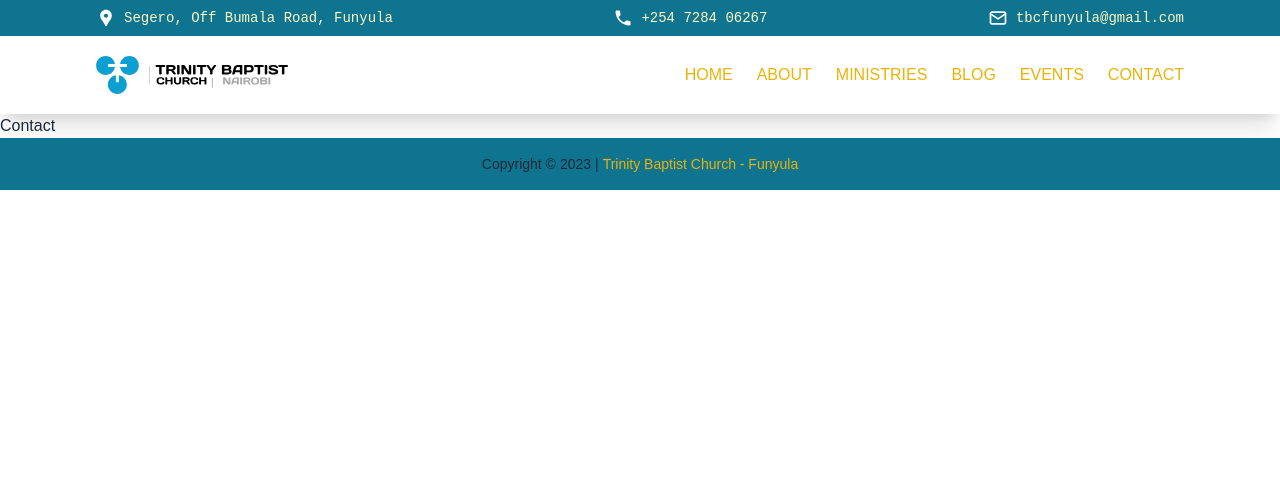
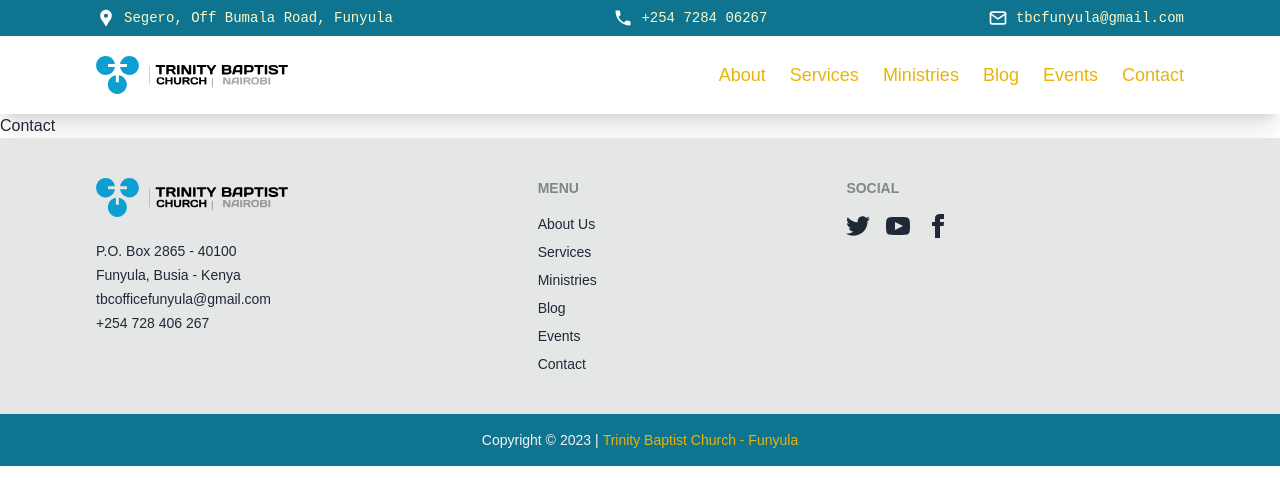
Before and after one commit to Andrew-Ochieng/tbc, a React (Vite) app: page /contact in a window 1280 px wide. Shown: the top 504 px of the page. Built offline with nearby package versions, Linux system fonts and the light colour scheme.

Commit message:
feat: add main-footer

```diff
--- a/src/App.jsx
+++ b/src/App.jsx
@@ -9,6 +9,7 @@
 import Home from './pages/Home'
 import Ministries from './pages/Ministries'
 import TopNav from './components/TopNav'
+import Services from './pages/Services'
 
 function App() {
 
@@ -20,6 +21,7 @@
         <Routes>
           <Route path='/' element={ <Home /> } />
           <Route path='/about' element={ <About /> } />
+          <Route path='/services' element={ <Services /> } />
           <Route path='/ministries' element={ <Ministries />} />
           <Route path='/blog' element={ <Blog /> } />
           <Route path='/events' element={ <Events /> } />
--- a/src/components/Footer.jsx
+++ b/src/components/Footer.jsx
@@ -8,15 +8,45 @@
   return (
     <>
       <div className="">
-        <footer>
-          <div className="md:px-24 px-6 md:py-4 py-2 flex justify-center text-center bg-cyan-700 md:text-sm text-xs">
+        <div>
+          <footer className="md:px-24 px-6 bg-base-300 footer p-10 text-base-content">
+            <div>
+              <div className="md:w-48 w-32">
+                <img src="tbc-nrb.svg" alt="" />
+              </div>
+              <div className="space-y-1 md:mt-4 mt-2 md:">
+                <p>P.O. Box 2865 - 40100</p>
+                <p>Funyula, Busia - Kenya</p>
+                <p>tbcofficefunyula@gmail.com</p>
+                <p>+254 728 406 267</p>
+              </div>
+            </div>
+            <div>
+              <span className="footer-title">Menu</span>
+              <Link to='/about' className="link link-hover">About Us</Link>
+              <Link to='/Services' className="link link-hover">Services</Link>
+              <Link to='/' className="link link-hover">Ministries</Link>
+              <Link to='/' className="link link-hover">Blog</Link>
+              <Link to='/' className="link link-hover">Events</Link>
+              <Link to='/' className="link link-hover">Contact</Link>
+            </div>
+            <div>
+              <span className="footer-title">Social</span>
+              <div className="grid grid-flow-col gap-4">
+                <Link><svg xmlns="http://www.w3.org/2000/svg" width="24" height="24" viewBox="0 0 24 24" className="fill-current"><path d="M24 4.557c-.883.392-1.832.656-2.828.775 1.017-.609 1.798-1.574 2.165-2.724-.951.564-2.005.974-3.127 1.195-.897-.957-2.178-1.555-3.594-1.555-3.179 0-5.515 2.966-4.797 6.045-4.091-.205-7.719-2.165-10.148-5.144-1.29 2.213-.669 5.108 1.523 6.574-.806-.026-1.566-.247-2.229-.616-.054 2.281 1.581 4.415 3.949 4.89-.693.188-1.452.232-2.224.084.626 1.956 2.444 3.379 4.6 3.419-2.07 1.623-4.678 2.348-7.29 2.04 2.179 1.397 4.768 2.212 7.548 2.212 9.142 0 14.307-7.721 13.995-14.646.962-.695 1.797-1.562 2.457-2.549z"></path></svg></Link>
+                <Link><svg xmlns="http://www.w3.org/2000/svg" width="24" height="24" viewBox="0 0 24 24" className="fill-current"><path d="M19.615 3.184c-3.604-.246-11.631-.245-15.23 0-3.897.266-4.356 2.62-4.385 8.816.029 6.185.484 8.549 4.385 8.816 3.6.245 11.626.246 15.23 0 3.897-.266 4.356-2.62 4.385-8.816-.029-6.185-.484-8.549-4.385-8.816zm-10.615 12.816v-8l8 3.993-8 4.007z"></path></svg></Link>
+                <Link><svg xmlns="http://www.w3.org/2000/svg" width="24" height="24" viewBox="0 0 24 24" className="fill-current"><path d="M9 8h-3v4h3v12h5v-12h3.642l.358-4h-4v-1.667c0-.955.192-1.333 1.115-1.333h2.885v-5h-3.808c-3.596 0-5.192 1.583-5.192 4.615v3.385z"></path></svg></Link>
+              </div>
+            </div>
+          </footer>
+          <div className="md:px-24 px-6 md:py-4 py-2 flex justify-center text-center bg-cyan-700 md:text-sm text-xs text-gray-100">
             <p>
               Copyright ©
               <span className="pl-1 ">{year}</span> |
               <Link className="pl-1 text-yellow-500">Trinity Baptist Church - Funyula</Link>
             </p>
           </div>
-        </footer>
+        </div>
       </div>
 
     </>
--- a/src/components/Navbar.jsx
+++ b/src/components/Navbar.jsx
@@ -6,8 +6,8 @@
   const [open, setOpen] = useState(false);
 
     const navLinks = [
-        {id: 1,name: "Home", route: "/"},
-        {id: 2,name: "About", route: "/about"},
+        {id: 1,name: "About", route: "/about"},
+        {id: 2,name: "Services", route: "/services"},
         {id: 3,name: "Ministries", route: "/ministries"},
         {id: 4,name: "Blog", route: "/blog"},
         {id: 5,name: "Events", route: "/events"},
@@ -29,9 +29,9 @@
               </div>
 
               <div className='md:flex hidden text-yellow-500'>
-                  <ul className="md:flex items-center font-medium uppercase lg:space-x-6 md:space-x-4">
+                  <ul className="md:flex items-center font-medium lg:space-x-6 md:space-x-4">
                       {navLinks.map((nav) => (
-                          <li key={nav.id} className="navlink md:my-0 my-2">
+                          <li key={nav.id} className="navlink md:my-0 my-2 md:text-lg">
                               <Link to={nav.route}>
                                   {nav.name}
                               </Link>
@@ -42,7 +42,7 @@
           </div>
 
           {/* mobile-version */}
-          <div className={`${open ? "left-0 " : "left-[-100%]"} sm:hidden absolute top-0 right-0 bottom-0  space-y-8 py-6 px-8 w-full h-screen duration-300 ease-in-out bg-cyan-700 opacity-95`}>
+          <div className={`${open ? "left-0 " : "left-[-100%]"} z-[100] sm:hidden absolute top-0 right-0 bottom-0  space-y-8 py-6 px-8 w-full h-screen duration-300 ease-in-out bg-cyan-700 opacity-95`}>
               <div className="flex justify-end">
                   <button onClick={() => setOpen((prev) => !prev)} className="sm:hidden text-2xl text-gray-200 text-right">
                       <FaRegTimesCircle />
--- a/src/components/TopNav.jsx
+++ b/src/components/TopNav.jsx
@@ -5,7 +5,7 @@
   return (
     <>
         <div className="topnav md:px-24 px-6 py-2 bg-cyan-700 md:text-sm text-xs">
-            <div className="md:flex items-center justify-between md:space-y-0 space-y-1 md:text-left text-center">
+            <div className="md:flex items-center justify-between md:space-y-0 space-y-1">
                 <div className="flex items-center">
                     <MdLocationPin className="topnav-icons" />
                     <p className="topnav-content">Segero, Off Bumala Road, Funyula </p>
--- /dev/null
+++ b/src/pages/Services.jsx
@@ -0,0 +1,6 @@
+
+export default function Services() {
+  return (
+    <div>Services</div>
+  )
+}
```
